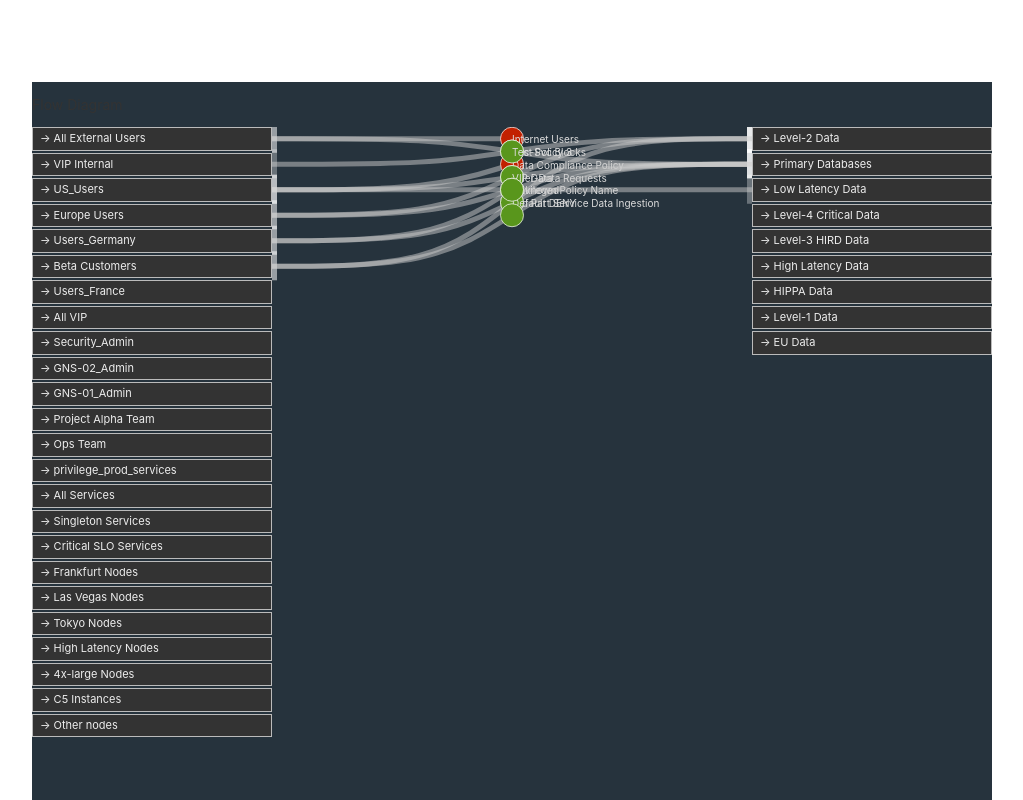
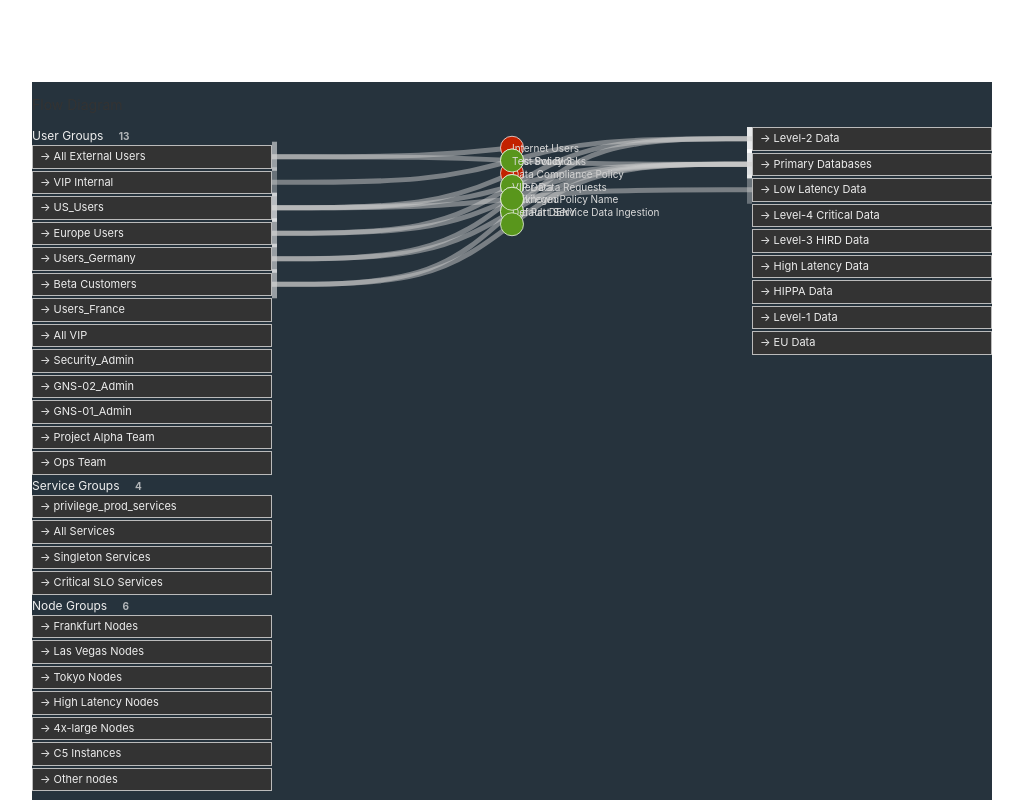
Before and after one commit to rostag/exp, an Angular app: page / in a window 1280 px wide. Shown: the top 800 px of the page, without its empty margins (128-1151 px from the left). Built offline with nearby package versions, Linux system fonts and the light colour scheme.

Commit message:
Added Source Group Sections

```diff
--- a/src/app/diagram/diagram.component.html
+++ b/src/app/diagram/diagram.component.html
@@ -5,7 +5,12 @@
 <div class="diagram-container">
     <div class="diagram">
         <div class="sources">
-            <div *ngFor="let src of sources" [id]="src.id" class="list-item">{{src.label}}</div>
+            <div class="section-title">User Groups <span>13</span></div>
+            <div *ngFor="let src of byType(sources, 'user')" [id]="src.id" class="list-item">{{src.label}}</div>
+            <div class="section-title">Service Groups <span>4</span></div>
+            <div *ngFor="let src of  byType(sources, 'service')" [id]="src.id" class="list-item">{{src.label}}</div>
+            <div class="section-title">Node Groups <span>6</span></div>
+            <div *ngFor="let src of  byType(sources, 'node')" [id]="src.id" class="list-item">{{src.label}}</div>
         </div>
 
         <div class="chart-container">
--- a/src/app/diagram/diagram.component.scss
+++ b/src/app/diagram/diagram.component.scss
@@ -8,6 +8,19 @@
 
         .diagram {
             display: flex;
+
+            .section-title {
+                font-size: 12px;
+                line-height: 18px;
+                color: #FFFFFF;
+
+                span {
+                    opacity: .7;
+                    margin-left: 12px;
+                    font-size: 10px;
+                    font-weight: bold;
+                }
+            }
 
             .list-item {
                 border: 1px solid #bbb;
--- a/src/app/diagram/diagram.component.ts
+++ b/src/app/diagram/diagram.component.ts
@@ -277,6 +277,10 @@ export class DiagramComponent implements OnInit {
         }
     }
 
+    public byType(collection, type) {
+        return collection.filter(item => item.type === type);
+    }
+
     private testChart() {
         // node.append("text")
         //     .attr("x", function (d: any) { return d.x0 - 6; })
```
